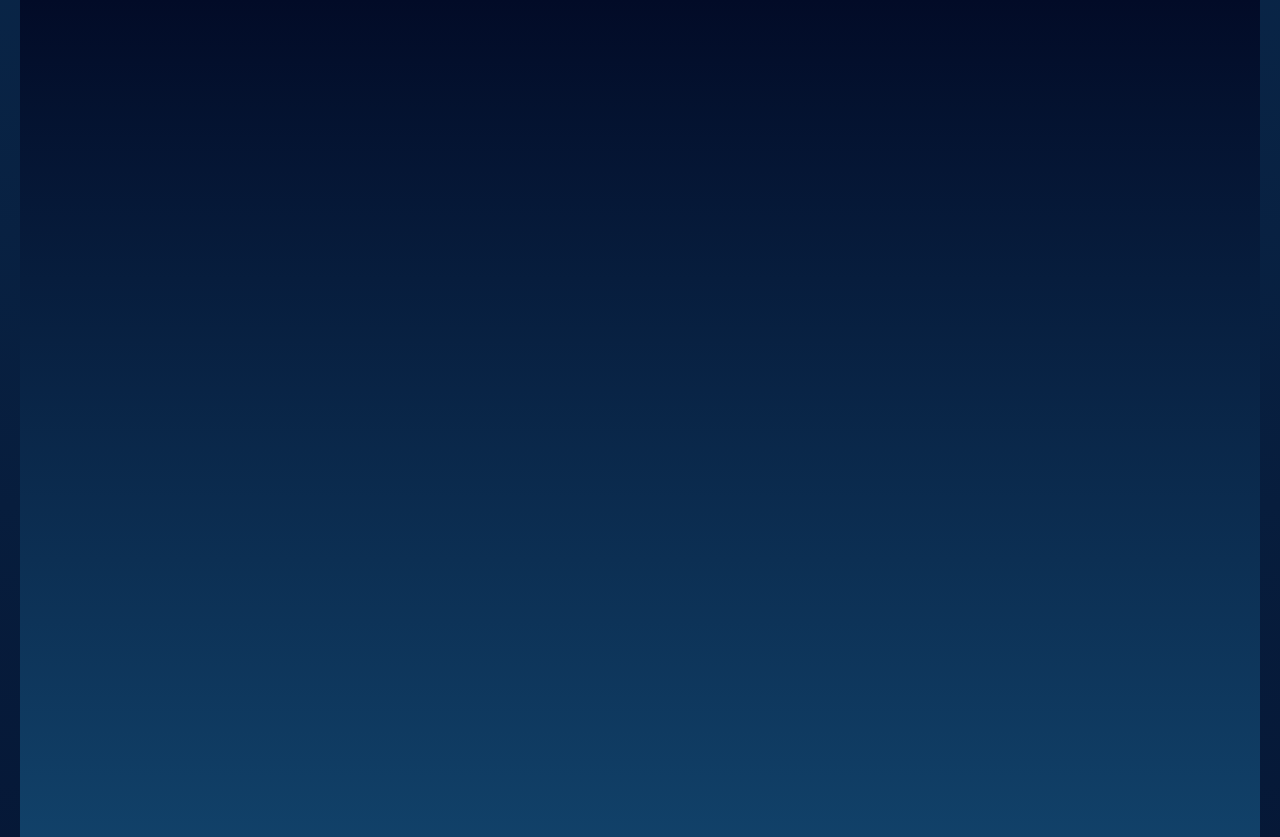
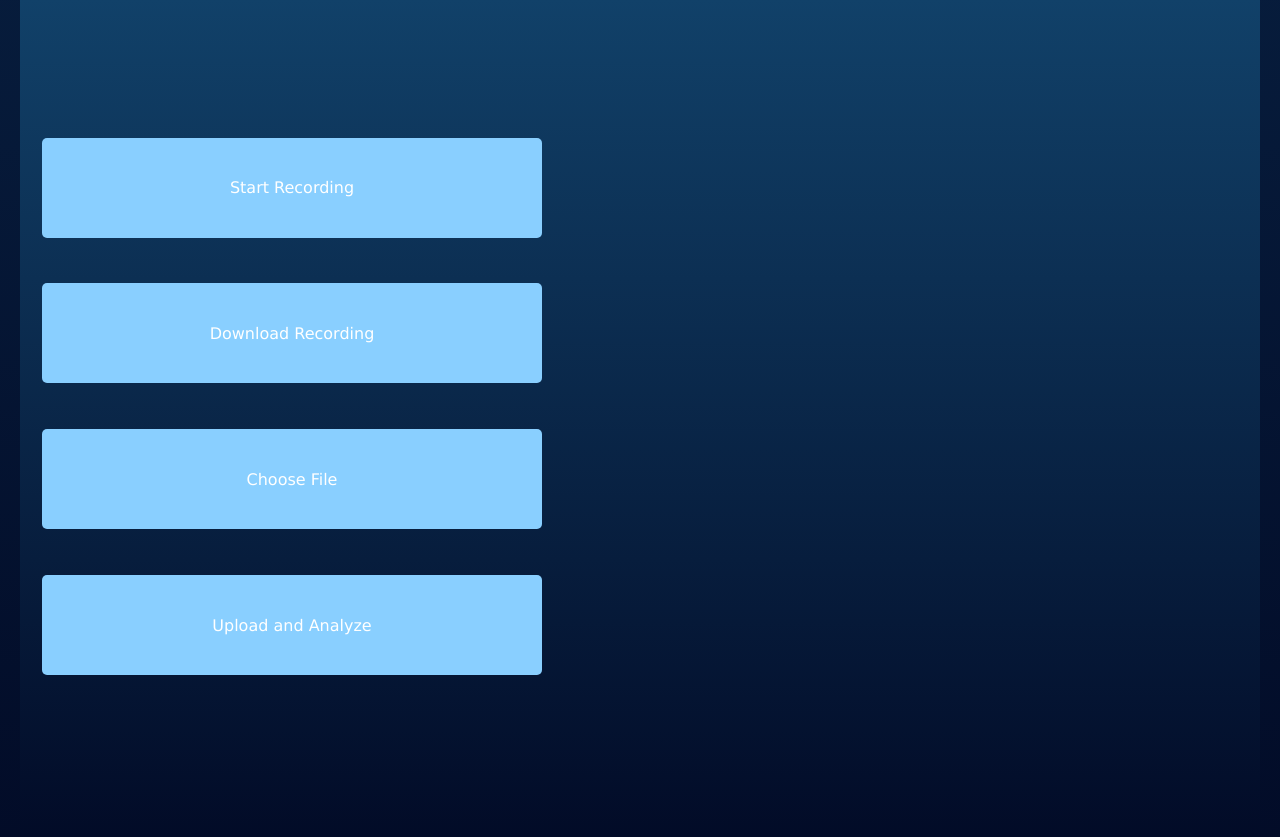
Before and after one commit to BerryMachine/LocutusAI, a React (Vite) app: page / in a window 1280 px wide. Shown: the part 1960-2797 px from the top of the page. Built offline with nearby package versions, Linux system fonts and the light colour scheme.

Commit message:
tooManyChanges

```diff
--- a/index.html
+++ b/index.html
@@ -7,10 +7,10 @@
     <link rel="stylesheet" href="App.css">
   </head>
   <body>
-    <div class="custom-file-input">
+    <!-- <div class="custom-file-input">
       <input type="file" id="file-upload" />
       <label for="file-upload">Choose a file</label>
-    </div>
+    </div> -->
     <div id="root"></div>
     <script type="module" src="/src/main.jsx"></script>
   </body>
--- a/src/App.css
+++ b/src/App.css
@@ -68,6 +68,10 @@ button{
 
 }
 
+.buttonSection{
+    padding: 10px 20px;
+}
+
 .fixedButtons button:hover {
     background-color: #290a96; /* Darker green on hover */
 }
@@ -110,10 +114,12 @@ button:hover {
     height: 100vh; /* Full viewport height */
     display: flex;
     align-items: center;
-    justify-content: center;
+    justify-content: left;
 
     margin: 20px 0;        /* Space between sections */
     padding: 20px;         /* Padding inside the section */
+
+
 }
 
 
@@ -201,3 +207,23 @@ button:hover {
     font-size: 20px;
     color: lightgray; /* Slightly lighter text */
 }
+
+.buttonSection{
+    padding: 20px 20px;
+    font-size: 16px;
+    background-color: (137, 207, 255);
+    color: white;
+    border: none;
+    border-radius: 5px;
+    cursor: pointer;
+    margin-right: 10px;
+    width: 500px;  /* Fixed width */
+    height: 100px;  /* Fixed height */
+    margin-bottom: 7%;
+}
+
+.button-container {
+    display: flex;
+    flex-direction: column; /* Stack buttons vertically */
+
+  }
--- a/src/App.jsx
+++ b/src/App.jsx
@@ -1,4 +1,4 @@
-import React from 'react';
+import React, {useRef} from 'react';
 import AudioRecorder from './components/GetAudioFile';
 import './App.css';
 import imgUrl from './mic.png';
@@ -6,12 +6,46 @@ import imgUrl2 from './brain.png';
 import test from './public-speaking.png';
 import section1lotus from './lotus.png';
 function App() {
+
   const scrollToSection = (sectionId) => {
     const section = document.getElementById(sectionId);
     if (section) {
       section.scrollIntoView({behavior: 'smooth'});
     }
   }
+
+  const startRecordingButton = () => {
+    alert("Start Recording clicked");
+  };
+
+  const downloadFileButton = () => {
+    alert("download file clicked");
+  };
+
+  const chooseFileButton = () => {
+    alert("choose file clicked");
+  };
+
+  const uploadButton = () => {
+    alert("upload clicked");
+  };
+
+  const fileInputRef = useRef(null);
+
+  // Function to handle the custom button click
+  const handleCustomButtonClick = () => {
+    fileInputRef.current.click(); // Trigger the hidden file input
+  };
+
+  // Function to handle file selection
+  const handleFileChange = (event) => {
+    const file = event.target.files[0];
+    if (file) {
+      alert(`Selected file: ${file.name}`);
+    }
+  };
+
+
   return (
     <div className="App">
       <h1>LocutusAI</h1>
@@ -21,6 +55,7 @@ function App() {
       <button onClick={() => scrollToSection('section1')}>1</button>
       <button onClick={()=> scrollToSection('section2')}>2</button>
       <button onClick={()=> scrollToSection('section3')}>3</button>
+      {/* <button onClick={()=> recordVoice()} */}
 
     </div>
     <button className = "bottomButton" onClick={() => scrollToSection('section1')}>Back</button>
@@ -48,16 +83,24 @@ function App() {
             <p>Leverage cutting-edge AI technology to analyze your speech patterns, providing personalized feedback to enhance your speaking abilities. Gain insights into areas of improvement with a focus on clarity, speed, and overall delivery..</p>
           </div>
         </div>
-
-        <h2> </h2>
-      </div>
-
-      <div id="section2" className="section">
-
       </div>
 
       <div id="section3" className="section">
-        <h2>Transcript</h2>
+        <div className="button-container">
+          <button className="buttonSection" onClick={startRecordingButton}>Start Recording</button>
+          <button className="buttonSection" onClick={downloadFileButton}>Download Recording</button>
+          <button className="buttonSection" onClick={handleCustomButtonClick}>Choose File</button>
+          <button className="buttonSection" onClick={uploadButton}>Upload and Analyze</button>
+
+          {/* Hidden File Input */}
+          <input
+              type="file"
+              ref={fileInputRef}
+              style={{ display: 'none' }} // Hide the file input
+              onChange={handleFileChange}
+            />
+        </div>
+
       </div>
     </div>
   );
```
